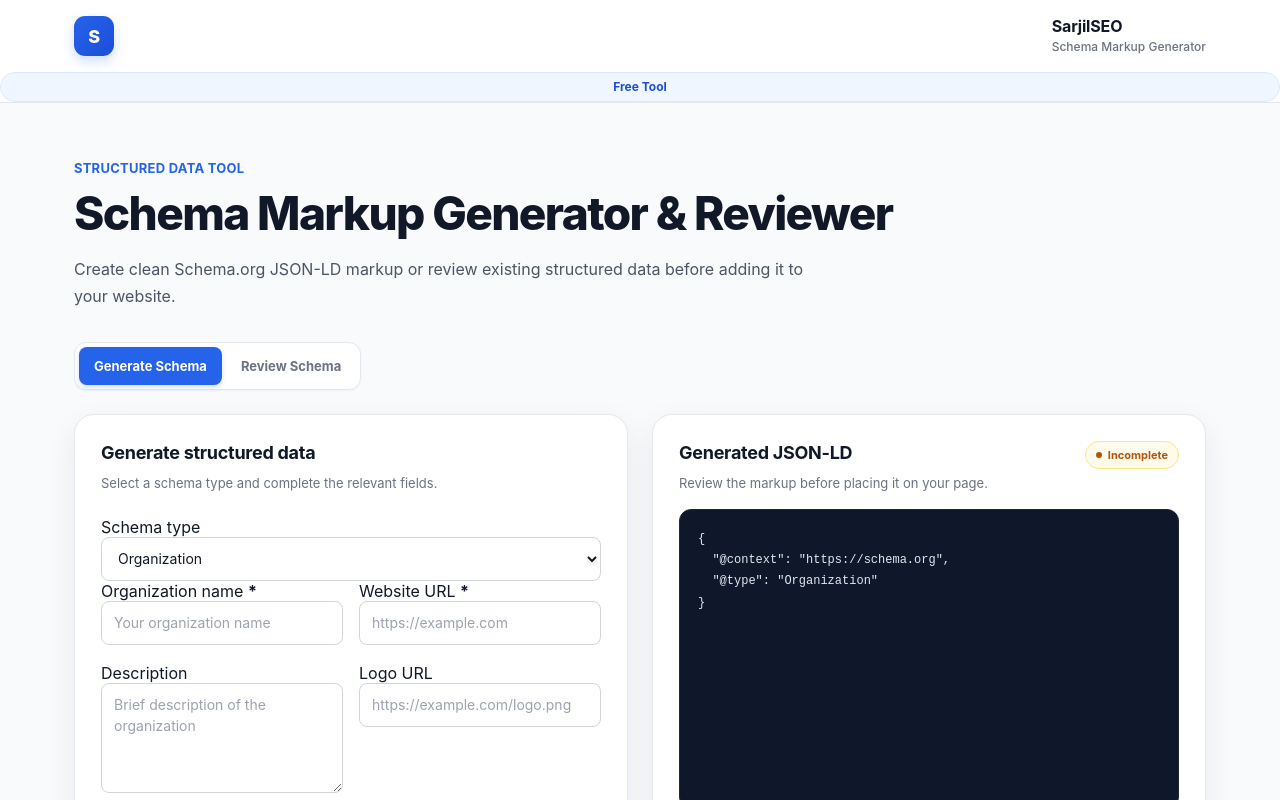
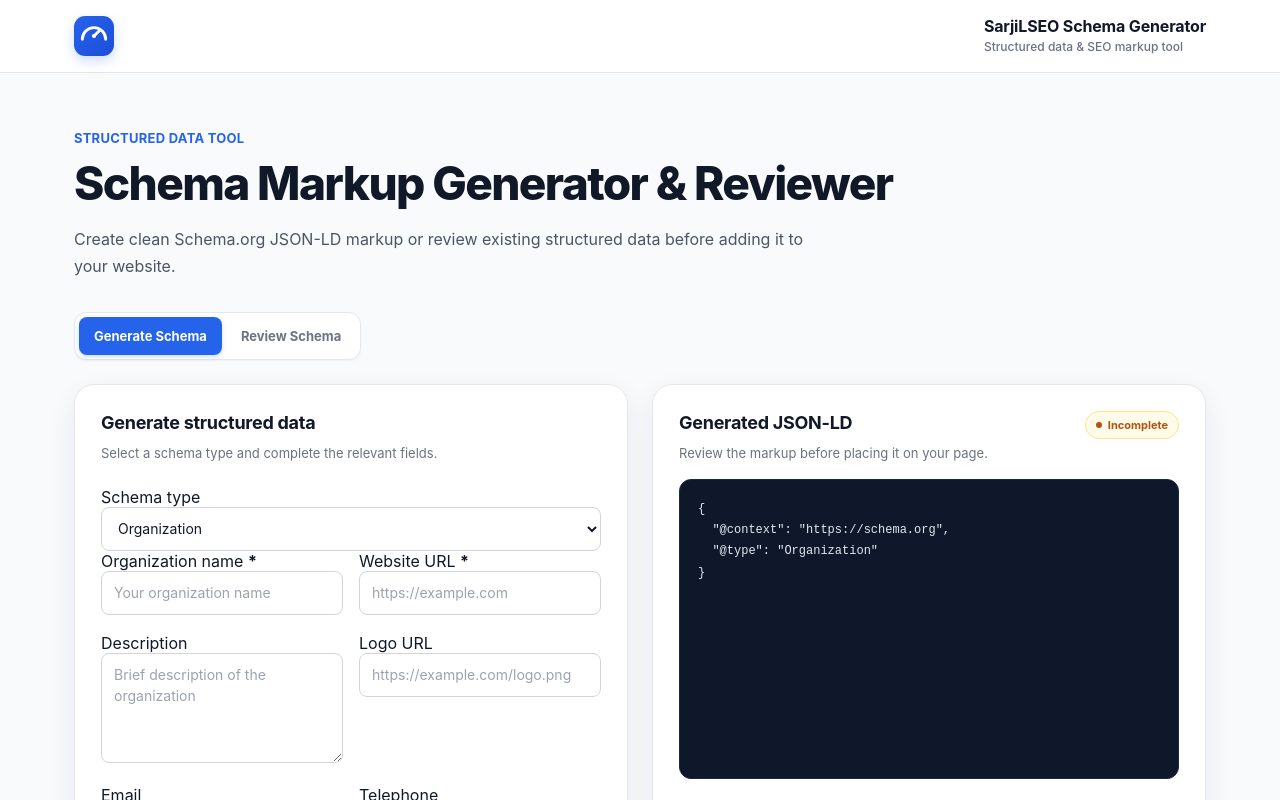
Before and after one commit to sarjilseo-arch/sarjilseo-schema-generator, a React (Vite) app: page / in a window 1280 px wide. Shown: the top 800 px of the page. Built offline with nearby package versions, Linux system fonts and the light colour scheme.

Commit message:
Add Schema Generator branded header

```diff
--- a/src/App.tsx
+++ b/src/App.tsx
@@ -1098,16 +1098,35 @@ const [copied, setCopied] = useState(false);
   return (
     <div className="app-shell">
       <header className="topbar">
-        <div className="brand">
-          <div className="brand-mark">S</div>
-          <div>
-            <div className="brand-name">SarjilSEO</div>
-            <div className="brand-subtitle">Schema Markup Generator</div>
-          </div>
-        </div>
+  <div className="brand">
+    <div className="brand-mark" aria-hidden="true">
+      <svg viewBox="0 0 48 48">
+        <path
+          d="M10 28a14 14 0 1 1 28 0"
+          fill="none"
+          stroke="currentColor"
+          strokeWidth="3.5"
+          strokeLinecap="round"
+        />
+        <path
+          d="M24 24l7-7"
+          fill="none"
+          stroke="currentColor"
+          strokeWidth="3.5"
+          strokeLinecap="round"
+        />
+        <circle cx="24" cy="24" r="2.5" fill="currentColor" />
+      </svg>
+    </div>
 
-        <div className="header-badge">Free Tool</div>
-      </header>
+    <div>
+      <div className="brand-name">SarjiLSEO Schema Generator</div>
+      <div className="brand-subtitle">
+        Structured data &amp; SEO markup tool
+      </div>
+    </div>
+  </div>
+</header>
 
       <main className="container">
         <section className="hero">
```
